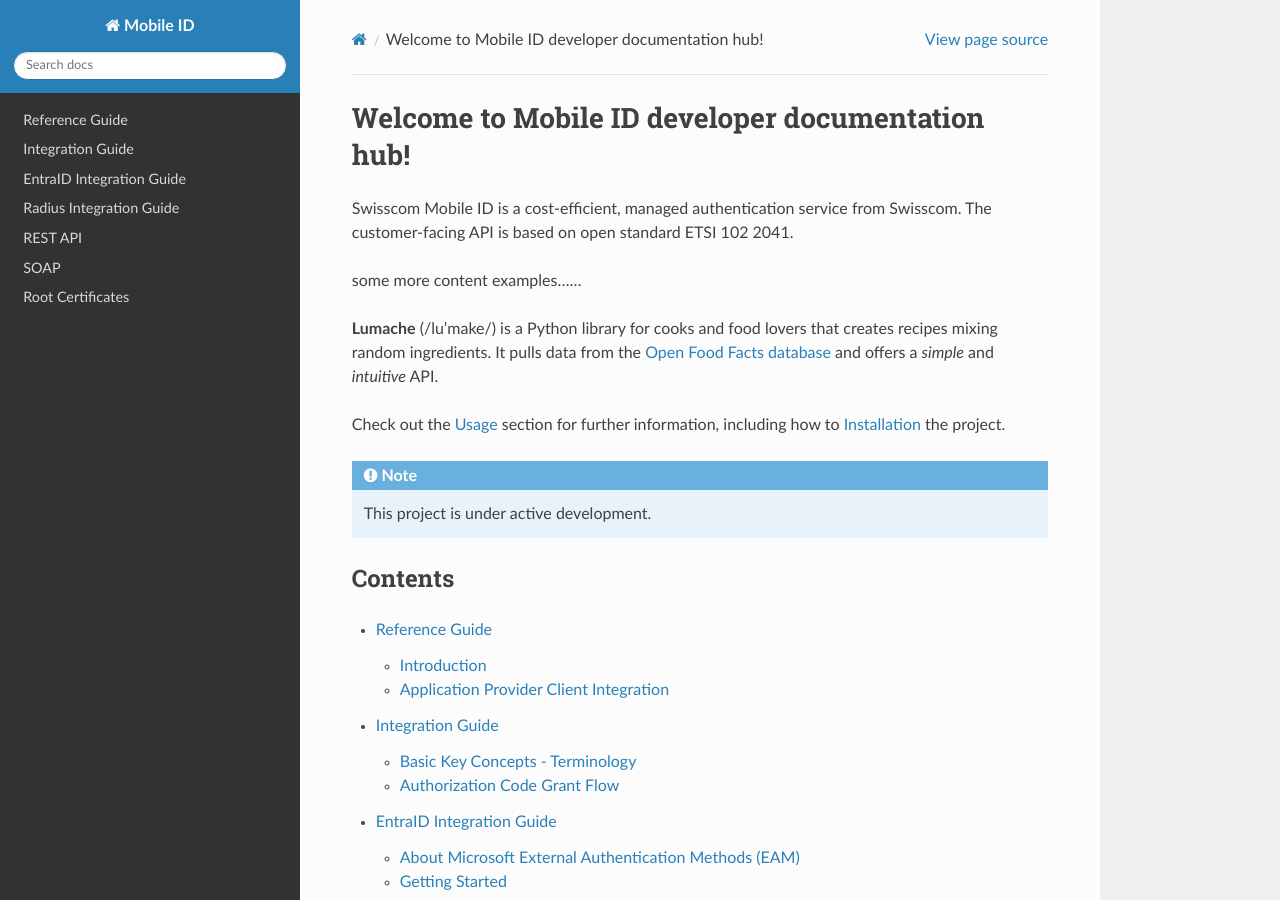
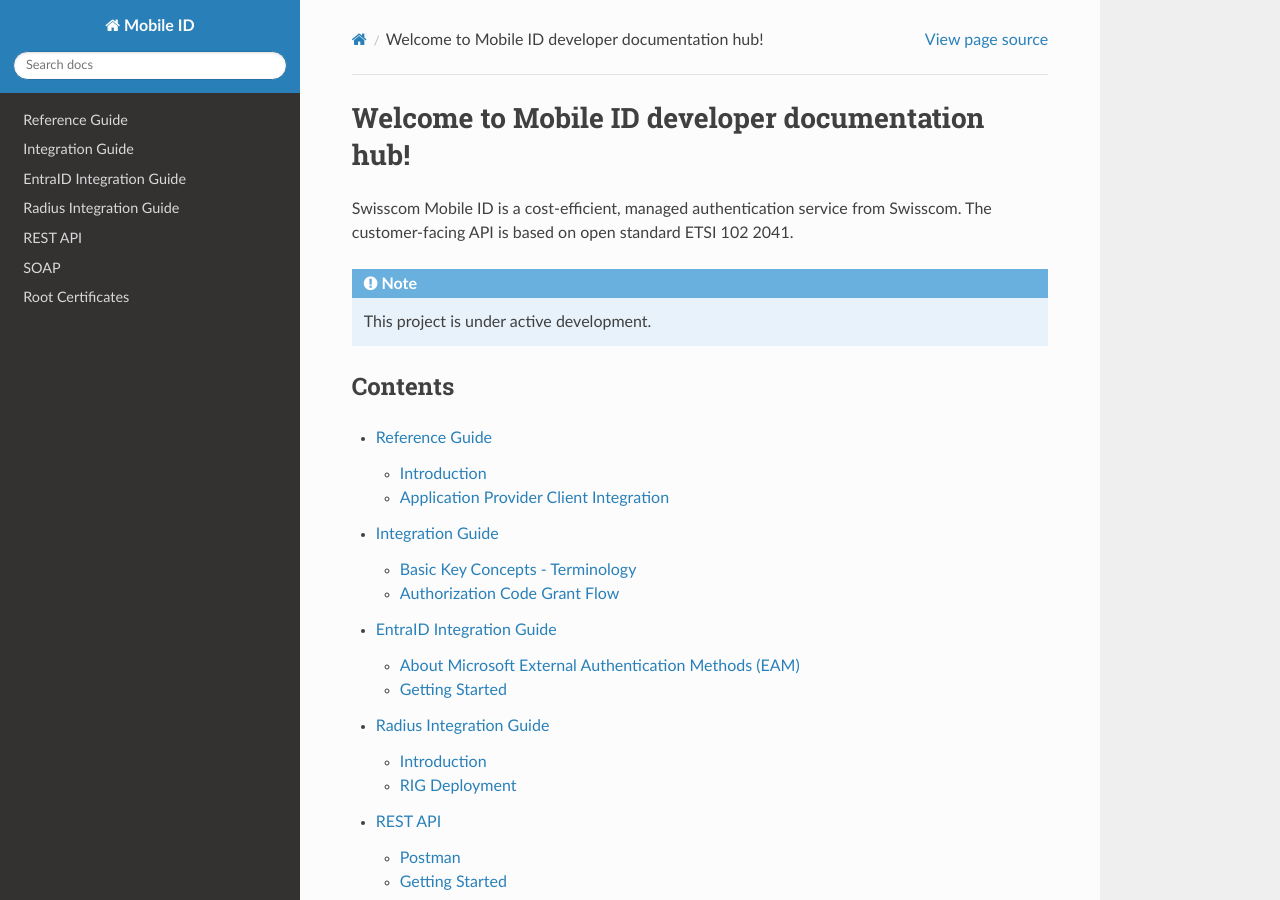
Before and after one commit to michaeltroxler/mobileid, a Sphinx documentation site: the page built from docs/source/index.rst, in a window 1280 px wide and 900 px high. Built offline with Sphinx 7.4.7 and the Read the Docs theme 3.1.0, drawn with Linux system fonts in a browser that asks for light colours.

Commit message:
Update index.rst

```diff
--- a/docs/source/index.rst
+++ b/docs/source/index.rst
@@ -2,16 +2,6 @@ Welcome to Mobile ID developer documentation hub!
 ===================================
 
 Swisscom Mobile ID is a cost-efficient, managed authentication service from Swisscom. The customer-facing API is based on open standard ETSI 102 2041.
-
-some more content examples......
-
-**Lumache** (/lu'make/) is a Python library for cooks and food lovers
-that creates recipes mixing random ingredients.
-It pulls data from the `Open Food Facts database <https://world.openfoodfacts.org/>`_
-and offers a *simple* and *intuitive* API.
-
-Check out the :doc:`usage` section for further information, including
-how to :ref:`installation` the project.
 
 .. note::
 
```
